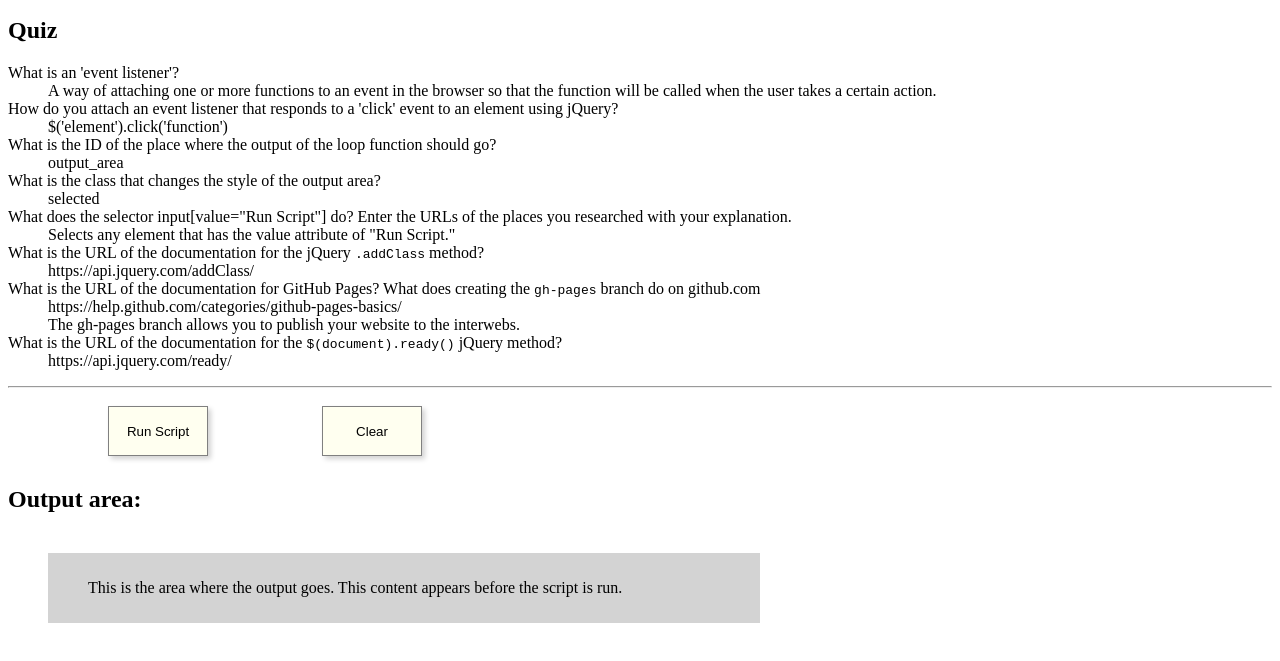
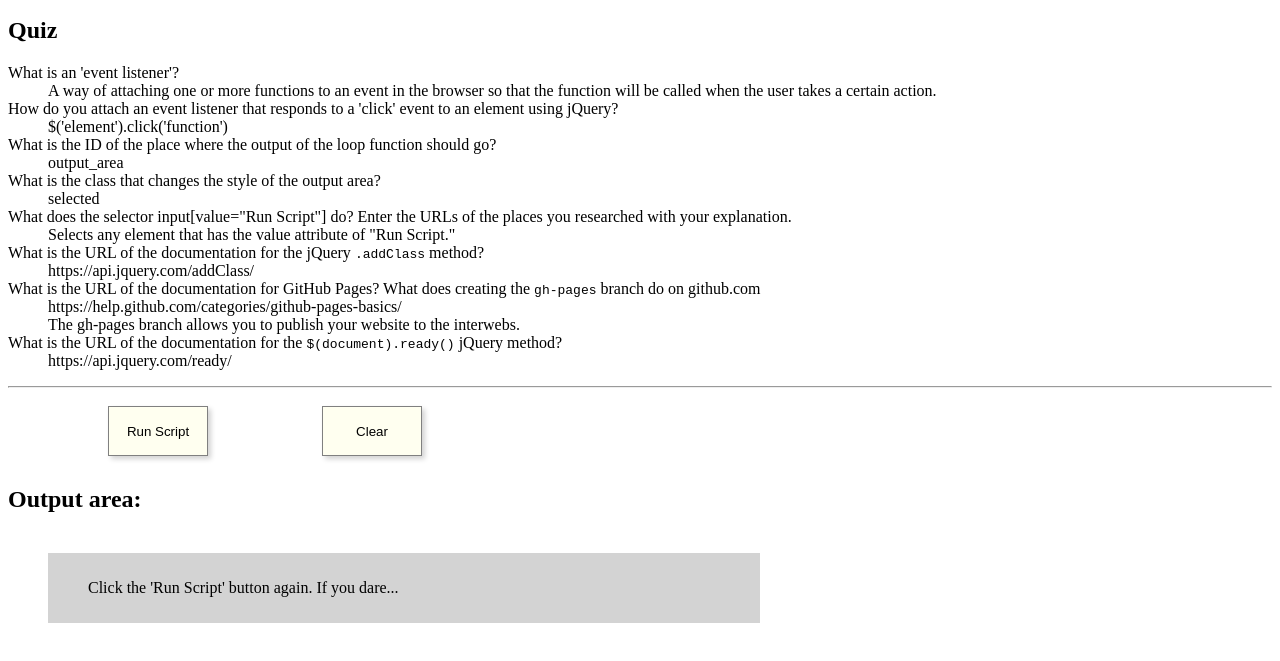
Before and after one commit to cj-smith/js-jq-1, a plain HTML site: page index.html in a window 1280 px wide. Both pictures are taken after a click on the button "Clear". Shown: the part 87-748 px from the top of the page. Drawn offline with nearby package versions, Linux system fonts and the light colour scheme.

Commit message:
added eventlistener to Clear button

```diff
--- a/index.html
+++ b/index.html
@@ -14,7 +14,7 @@
         width:50%;
       }
 
-      .idle{
+      .idle {
         background-color:lightgray;
       }
 
@@ -66,6 +66,13 @@
         });
 
         // attach an event listener to the Clear button here
+        // use an attribute selector to pick the right button
+        $('input[value="Clear"]').click( function(){
+          console.log('Caught a "Clear" click event.');
+          $("#output_area").removeClass('selected');
+          // alert("The looping function should go here.");
+          $("#output_area").html("<p>Click the 'Run Script' button again.  If you dare...</p>")
+             });
 
       }); // end of $(document).ready
 
@@ -118,7 +125,7 @@
 
     <h2>Output area:</h2>
     <div id="output_area" class="idle">
-      <p>This is the area where the output goes. This content appears before the script is run.</p>
+      <p>Click the 'Run Script' button.</p>
     </div>
   </body>
 </html>
```
